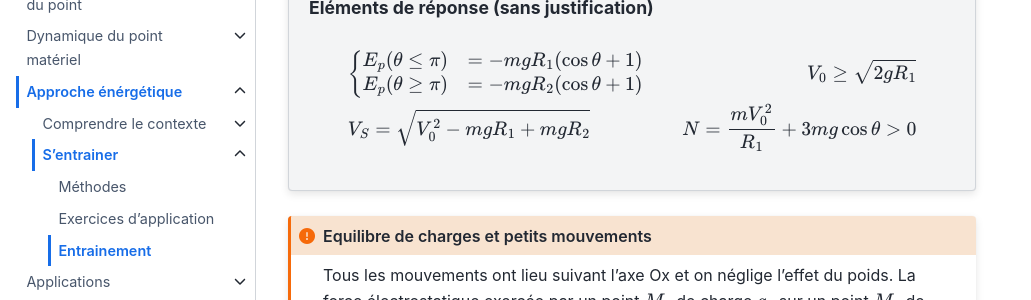
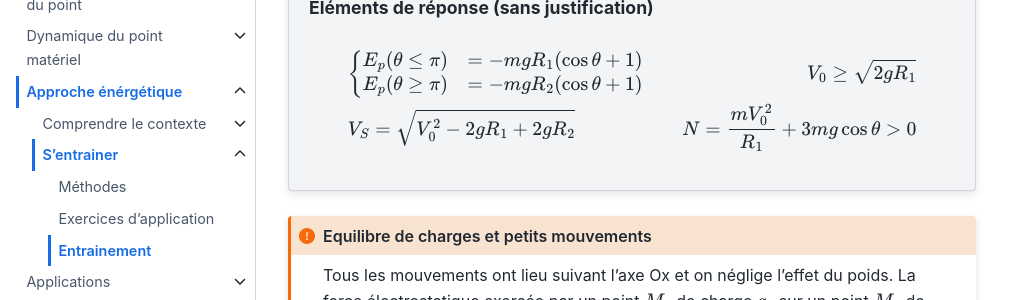
Before and after one commit to pcsi3physiquestan/mecanique_sources, a Jupyter Book: the page built from notebook/energetique_td.md, in a window 1280 px wide and 900 px high, scrolled down 2007 px. Shown: the part 210-510 px from the top of the window, without its empty margins (0-1031 px from the left). Built offline with Jupyter Book 1.0.4 settings and Sphinx 7.4.7 and the Sphinx Book theme 1.1.4, drawn with Linux system fonts in a browser that asks for light colours.

Commit message:
Mise à jour des sources

`````diff
--- a/notebook/energetique_td.md
+++ b/notebook/energetique_td.md
@@ -64,7 +64,7 @@ E_p( \theta \leq \pi) &= -mgR_1 (\cos \theta + 1)\\
 E_p( \theta \geq \pi) &= -mgR_2 (\cos \theta + 1)
 \end{cases}
 & V_0 \geq \sqrt{2 g R_1}\\
-& V_S = \sqrt{V_{0}^2 - mgR_1 + mgR_2}
+& V_S = \sqrt{V_{0}^2 - 2gR_1 + 2gR_2}
 & N = \frac{mV_0^2}{R_{1}} + 3mg \cos \theta > 0
 \end{align*}
 ````
`````
